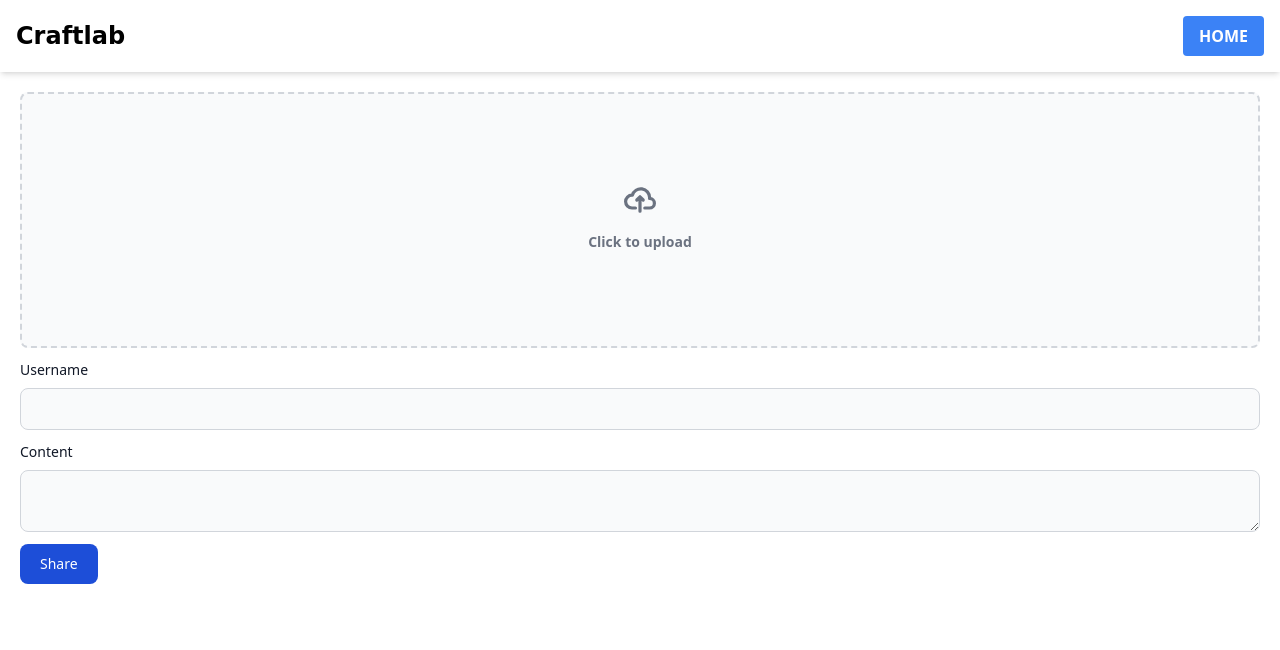
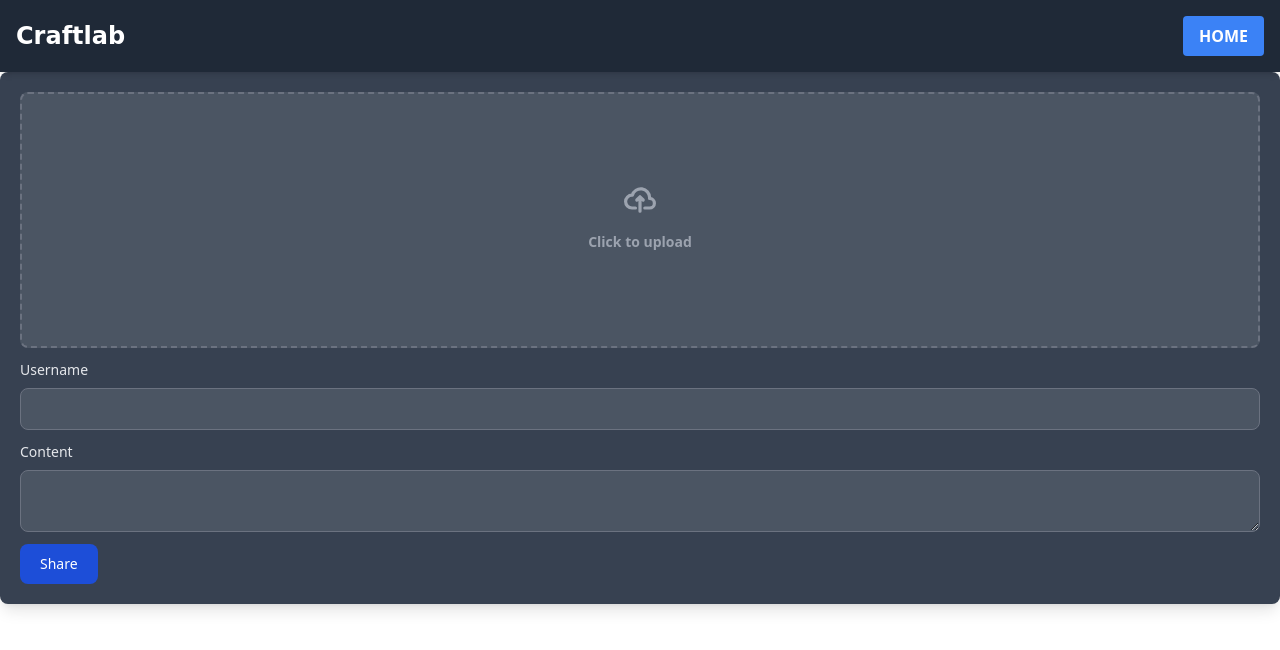
Before and after one commit to hannansatopay/sip24-sveltekit-fundamentals, a SvelteKit app: page /add-post in a window 1280 px wide. Shown: the top 650 px of the page. Built offline with nearby package versions, Linux system fonts and the light colour scheme.

Commit message:
update-dark

```diff
--- a/src/routes/add-post/+page.svelte
+++ b/src/routes/add-post/+page.svelte
@@ -2,7 +2,6 @@
     let files = null;
     let previewUrl = null;
 
-    // Reactive statement to update previewUrl when files change
     $: if (files && files.length > 0) {
         const file = files[0];
         previewUrl = URL.createObjectURL(file);
@@ -11,28 +10,35 @@
     }
 </script>
 
-<header class="bg-white py-4 shadow-md sticky top-0 z-10">
+<header class="bg-gray-800 py-4 shadow-md sticky top-0 z-10">
     <div class="container mx-auto px-4 flex justify-between items-center">
-        <h1 class="text-2xl font-bold font-['Comic_Sans_MS']">Craftlab</h1>
+        <h1 class="text-2xl font-bold text-white font-['Comic_Sans_MS']">
+            Craftlab
+        </h1>
         <a
             href="/"
-            class="bg-blue-500 hover:bg-red-300 text-white font-bold py-2 px-4 rounded"
+            class="bg-blue-500 hover:bg-blue-700 text-white font-bold py-2 px-4 rounded"
             >HOME</a
         >
     </div>
 </header>
-
-<form class="container mx-auto p-5" method="POST" enctype="multipart/form-data">
+<form
+    class="container mx-auto p-5 bg-gray-700 rounded-lg shadow-lg"
+    method="POST"
+    enctype="multipart/form-data"
+>
     <label
         for="dropzone"
-        class="mb-3 flex flex-col items-center justify-center w-full h-64 border-2 border-gray-300 border-dashed rounded-lg cursor-pointer bg-gray-50"
+        class="mb-3 flex flex-col items-center justify-center w-full h-64 border-2 border-gray-500 border-dashed rounded-lg cursor-pointer bg-gray-600"
     >
-        <div class="flex flex-col items-center justify-center pt-5 pb-6">
+        <div
+            class="flex flex-col items-center justify-center pt-5 pb-6 text-white"
+        >
             {#if previewUrl}
                 <img src={previewUrl} alt="Preview" class="max-h-64 mb-4" />
             {:else}
                 <svg
-                    class="w-8 h-8 mb-4 text-gray-500"
+                    class="w-8 h-8 mb-4 text-gray-400"
                     aria-hidden="true"
                     xmlns="http://www.w3.org/2000/svg"
                     fill="none"
@@ -45,7 +51,7 @@
                         d="M13 13h3a3 3 0 0 0 0-6h-.025A5.56 5.56 0 0 0 16 6.5 5.5 5.5 0 0 0 5.207 5.021C5.137 5.017 5.071 5 5 5a4 4 0 0 0 0 8h2.167M10 15V6m0 0L8 8m2-2 2 2"
                     /></svg
                 >
-                <p class="text-sm text-gray-500 font-semibold">
+                <p class="text-sm text-gray-400 font-semibold">
                     Click to upload
                 </p>
             {/if}
@@ -63,24 +69,24 @@
     <div class="mb-3">
         <label
             for="username"
-            class="block mb-2 text-sm font-medium text-gray-900">Username</label
+            class="block mb-2 text-sm font-medium text-gray-200">Username</label
         >
         <input
             name="username"
             id="username"
             type="text"
-            class="bg-gray-50 border border-gray-300 text-gray-900 text-sm rounded-lg block w-full p-2.5"
+            class="bg-gray-600 border border-gray-500 text-gray-200 text-sm rounded-lg block w-full p-2.5"
         />
     </div>
     <div class="mb-3">
         <label
             for="content"
-            class="block mb-2 text-sm font-medium text-gray-900">Content</label
+            class="block mb-2 text-sm font-medium text-gray-200">Content</label
         >
         <textarea
             name="content"
             id="content"
-            class="bg-gray-50 border border-gray-300 text-gray-900 text-sm rounded-lg block w-full p-2.5"
+            class="bg-gray-600 border border-gray-500 text-gray-200 text-sm rounded-lg block w-full p-2.5"
         ></textarea>
     </div>
     <button
```
Also changed, not shown: src/routes/+page.svelte (+10 -12 lines), 1 other file (tests, documents, lock files or other folders).
